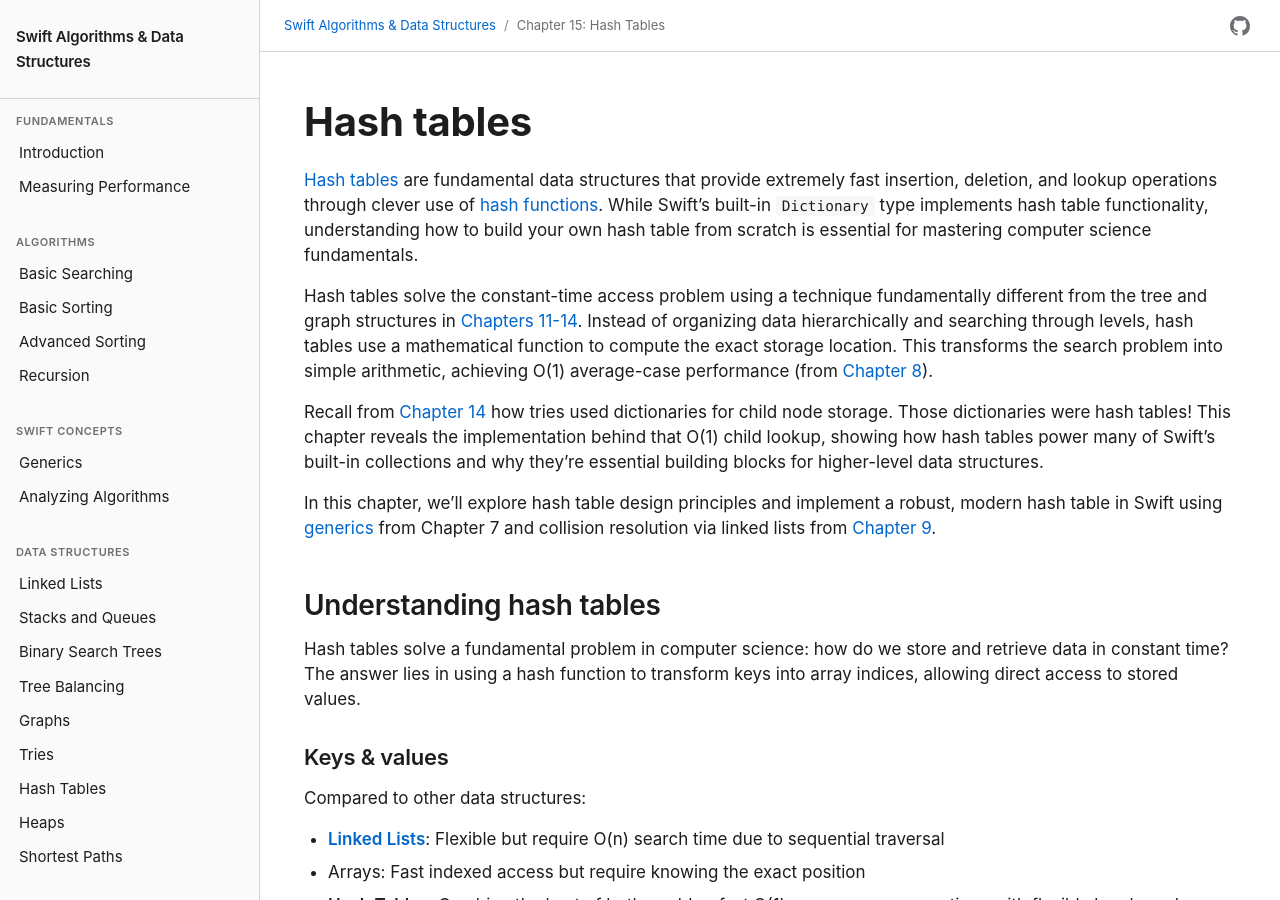
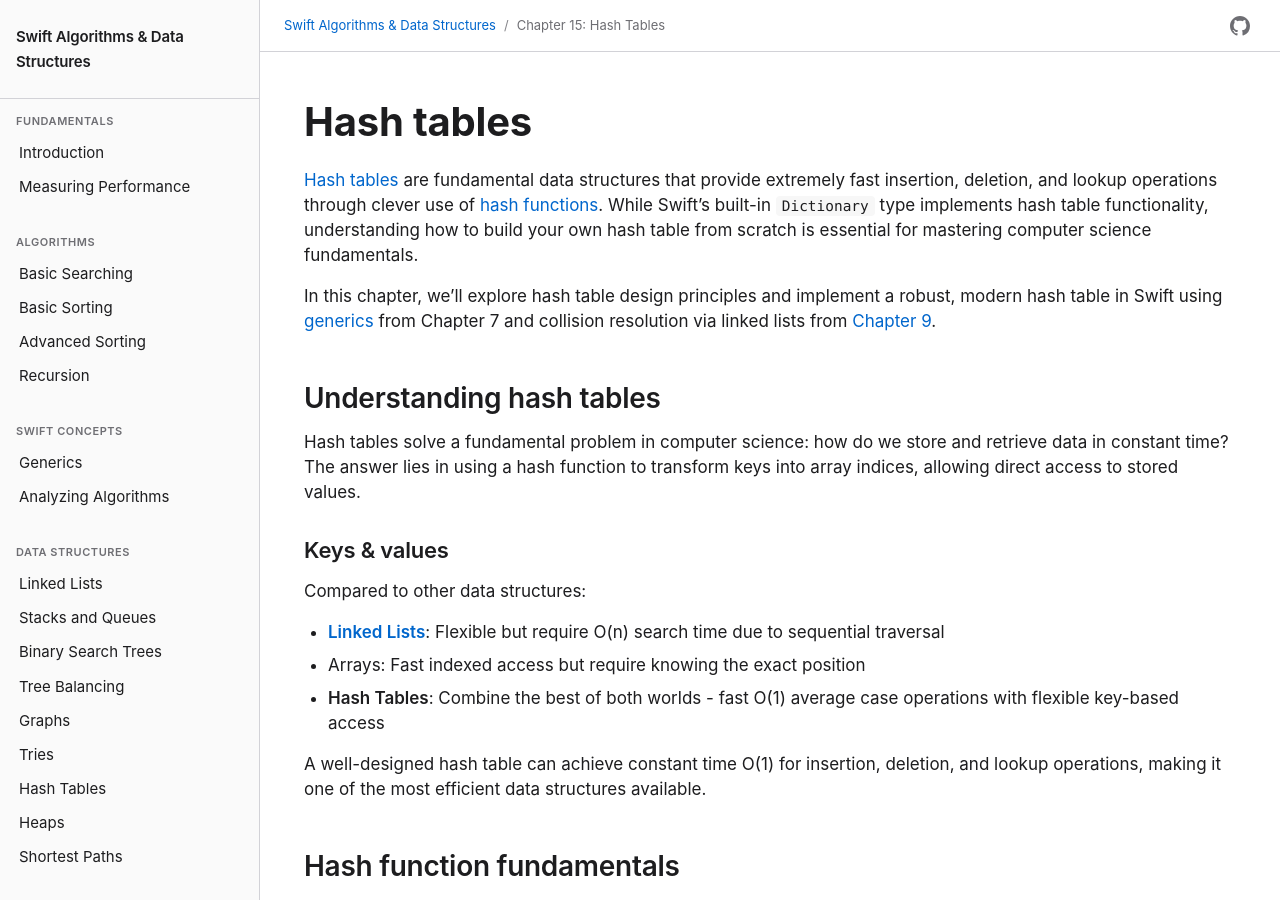
Before and after one commit to waynewbishop/swift-algorithms, a Jekyll site: the page built from 15-hash-tables.md, in a window 1280 px wide and 900 px high. Built offline with Jekyll 4.4.1, drawn with Linux system fonts in a browser that asks for light colours.

Commit message:
fix: starting revisions on hash tables..

```diff
--- a/15-hash-tables.md
+++ b/15-hash-tables.md
@@ -12,10 +12,6 @@
 # Hash tables
 
 [Hash tables](https://en.wikipedia.org/wiki/Hash_table) are fundamental data structures that provide extremely fast insertion, deletion, and lookup operations through clever use of [hash functions](https://en.wikipedia.org/wiki/Hash_function). While Swift's built-in `Dictionary` type implements hash table functionality, understanding how to build your own hash table from scratch is essential for mastering computer science fundamentals.
-
-Hash tables solve the constant-time access problem using a technique fundamentally different from the tree and graph structures in [Chapters 11-14](11-binary-search-trees.md). Instead of organizing data hierarchically and searching through levels, hash tables use a mathematical function to compute the exact storage location. This transforms the search problem into simple arithmetic, achieving O(1) average-case performance (from [Chapter 8](08-performance-analysis.md)).
-
-Recall from [Chapter 14](14-tries.md) how tries used dictionaries for child node storage. Those dictionaries were hash tables! This chapter reveals the implementation behind that O(1) child lookup, showing how hash tables power many of Swift's built-in collections and why they're essential building blocks for higher-level data structures.
 
 In this chapter, we'll explore hash table design principles and implement a robust, modern hash table in Swift using [generics](https://en.wikipedia.org/wiki/Generic_programming) from Chapter 7 and collision resolution via linked lists from [Chapter 9](09-linked-lists.md).
 
```
Also changed, not shown: 20-linear-algebra.md (+1 -1 lines).
